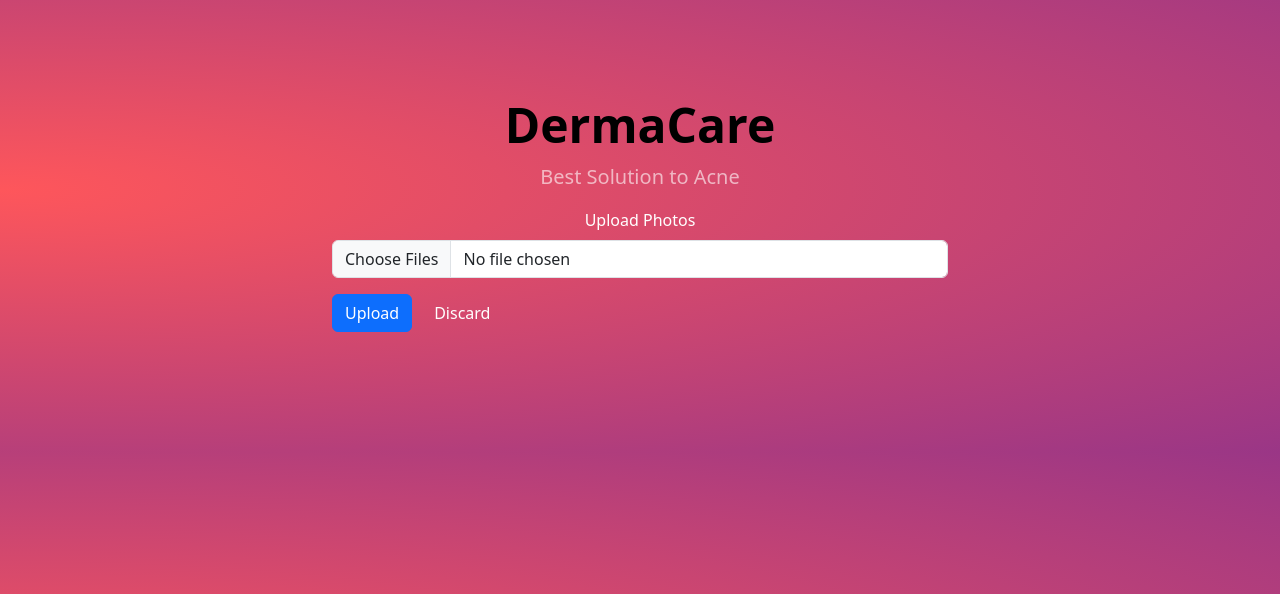
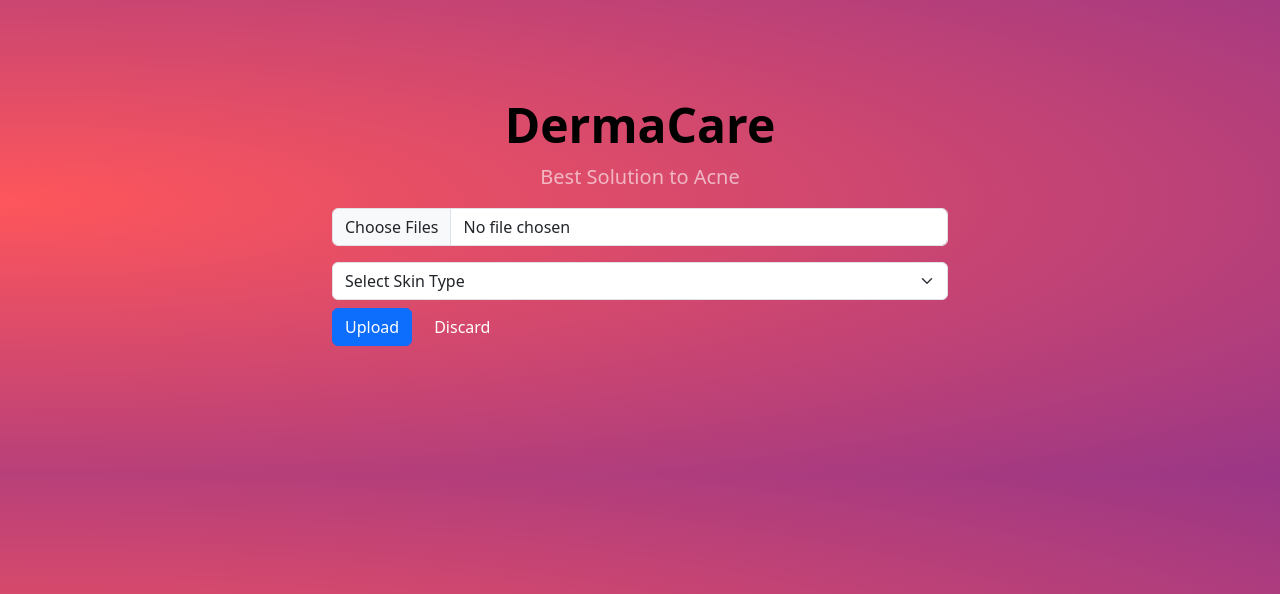
Before and after one commit to clixworld/DermaCare, a Flask app: page / in a window 1280 px wide. Shown: the part 72-666 px from the top of the page. Run offline with Flask 3, Linux system fonts and the light colour scheme.

Commit message:
Made the select skin type feature

```diff
--- a/gptresponse.py
+++ b/gptresponse.py
@@ -5,13 +5,13 @@ from dotenv import load_dotenv
 
 class ChatGPT():
     load_dotenv()
-    def messages(self, user_acne, skin_type, products_currently_used):
+    def messages(self, user_acne, skin_type):
         openai.api_key = os.environ.get("OPENAI_API_KEY")
         completion = openai.chat.completions.create(
             model = "gpt-3.5-turbo",
             messages = [
-                {"role": "system", "content": "You are a helpful assistant returning a general treatment option based on the type of acne, the users skin type, and products their currently using, including ingredients to help identify potential irritants or interactions. Just return important information like over the counter ingredients, different mechanisms of action, potiential side effecsts, and at the end, a useful link related to the conditions of the user."},
-                {"role": "user", "content": f"Acne {user_acne}, Skin Type {skin_type}, and products they currently used {products_currently_used}."}
+                {"role": "system", "content": "You are a helpful assistant returning a general treatment option based on the type of acne and the users skin type, and at the end, a useful link related to the conditions of the user."},
+                {"role": "user", "content": f"Acne {user_acne}, Skin Type {skin_type}."}
             ]
         )
         return(completion.choices[0].message.content)
--- a/server.py
+++ b/server.py
@@ -20,6 +20,7 @@ def home():
 @app.route("/user_photos", methods=['POST'])
 def user_photos():
     user_files = request.files.getlist('files[]')
+    skin_type = request.form['skin-type']
     all_classes = []
 
     for file in user_files:
@@ -41,7 +42,7 @@ def user_photos():
     bot_responses = []
     for class_name in all_classes:
         if class_name is not None:
-            bot_response = ai_bot.messages(class_name, "Oily", "Benzoyl Peroxide")
+            bot_response = ai_bot.messages(class_name, skin_type)
             bot_responses.append(bot_response)
 
     return render_template("return.html", bot_responses=bot_responses)
--- a/templates/index.html
+++ b/templates/index.html
@@ -89,19 +89,22 @@
     <div class="px-4 py-5 my-5 text-center">
         <div class="d-block mx-auto mb-4">
           <h1 class="display-5 fw-bold text-body-emphasis">DermaCare</h1>
-            <div class="col-lg-6 mx-auto">
+          <div class="col-6 mx-auto">
             <p class="lead sparkling-text">Best Solution to Acne</p>
-                <form
-                    method="POST"
-                    enctype="multipart/form-data"
-                    action="user_photos"
-                >
+            <form method="POST" enctype="multipart/form-data" action="user_photos">
               <div class="mb-3">
-                        <label for="formFileMultiple" class="form-label">Upload Photos</label>
-                        <input class="form-control" type="file" id="formFileMultiple" name="files[]" multiple />
+                <label for="formFileMultiple" class="form-label" hidden>Upload Photos</label>
+                <input class="form-control" type="file" id="formFileMultiple" name="files[]" multiple/>
               </div>
+              <select class="form-select" name="skin-type" aria-label="skin-type">
+                <option selected>Select Skin Type</option>
+                <option value="Oily">Oily</option>
+                <option value="Dry">Dry</option>
+                <option value="Combination">Combination</option>
+                <option value="Sensitive">Sensitive</option>
+              </select>
               <div class="d-flex align-items-center"> <!-- Align items in a row -->
-                        <input type="submit" value="Upload" class="btn btn-primary" />
+                <input type="submit" value="Upload" class="btn btn-primary my-2" />
                 <button type="button" id="discardBtn" class="btn btn-danger">Discard</button>
             </div>
             </form>
```
Also changed, not shown: other parts of templates/index.html (+1 -1 lines), templates/return.html (+61 -0 lines). Lines whose indentation alone changed are shown as unchanged.
